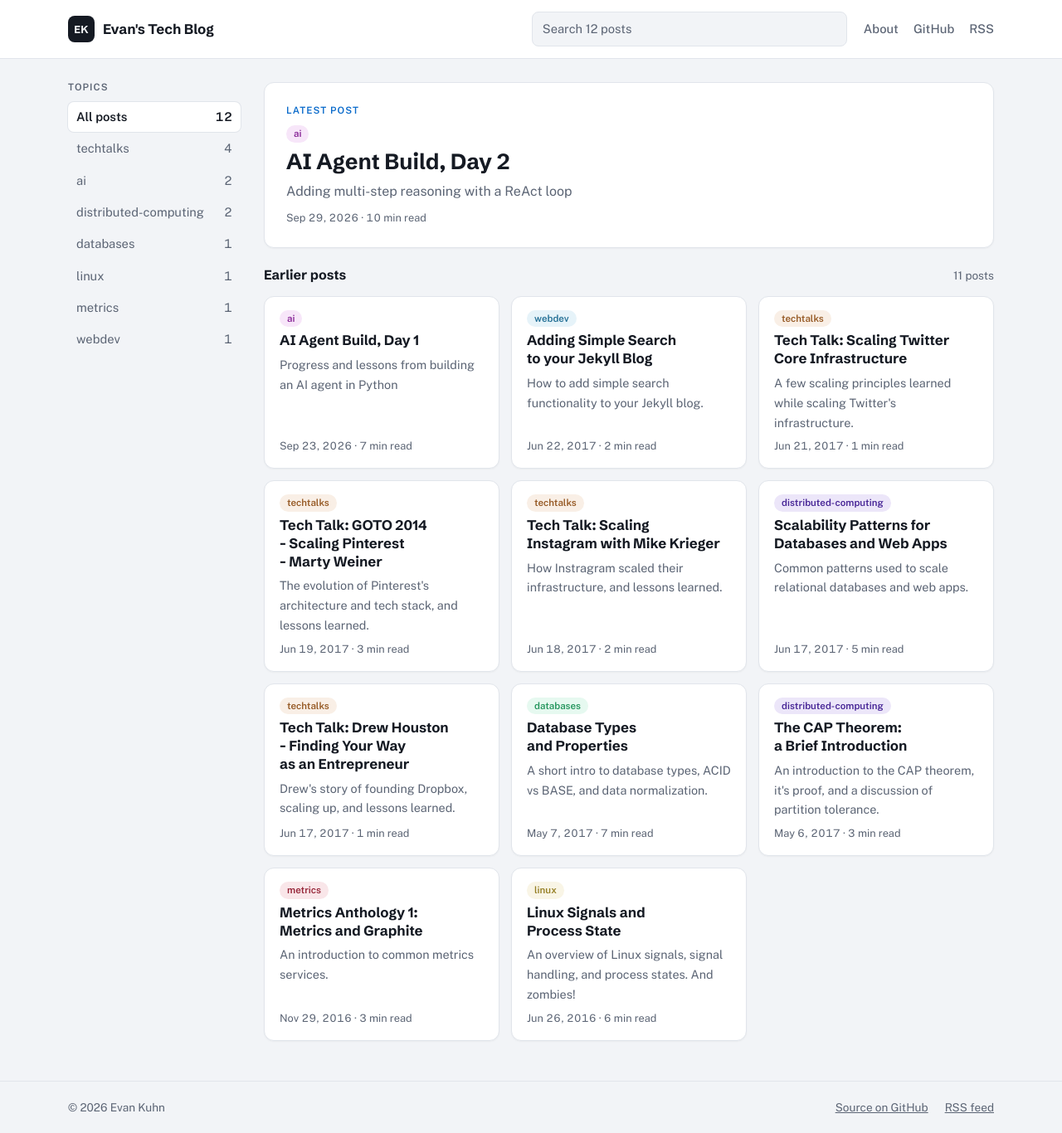
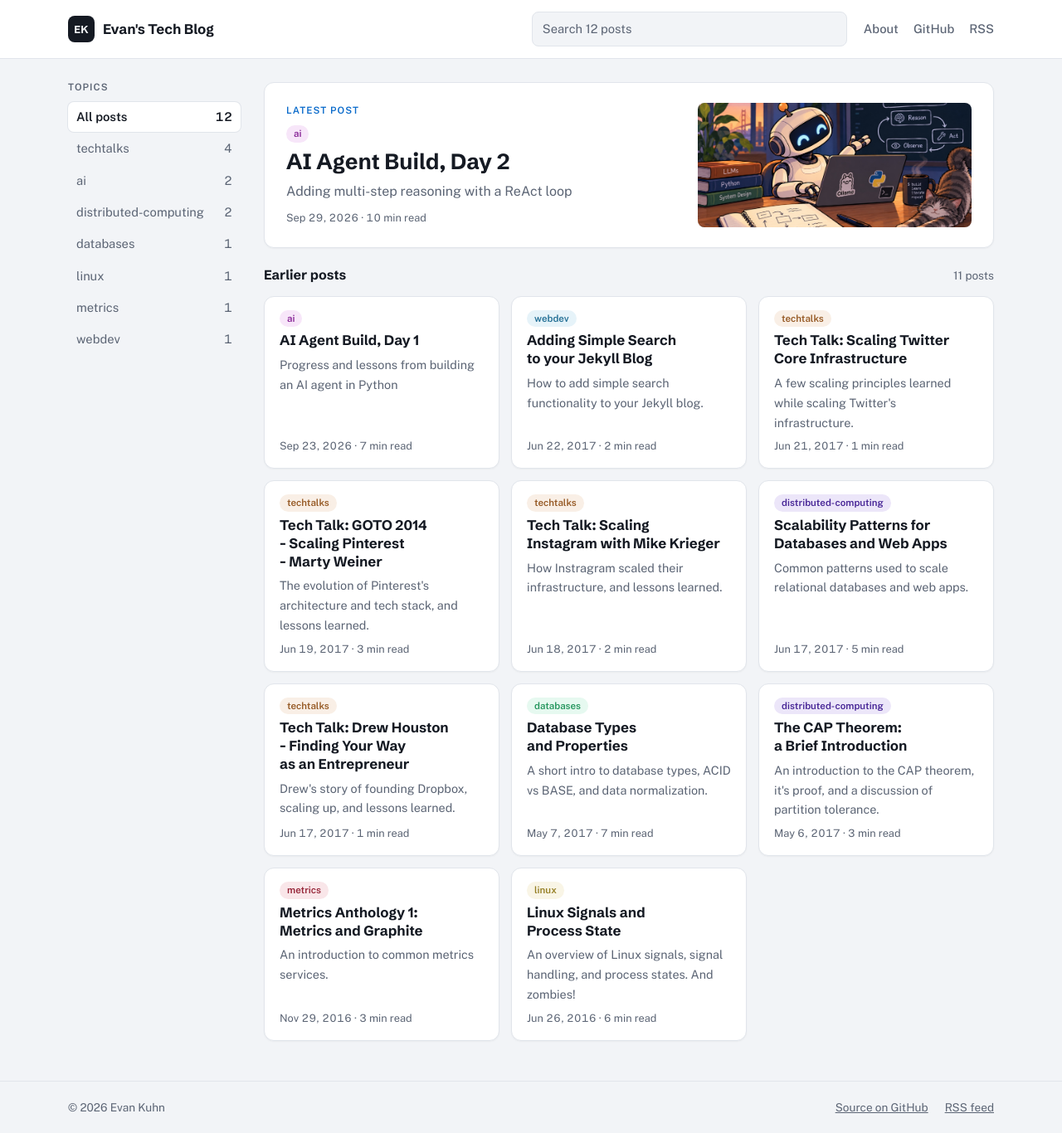
Before and after one commit to EvanKuhn/evankuhn.github.io, a Jekyll site: the page built from index.md, in a window 1280 px wide. Shown: the whole page at 83% size. Built offline with Jekyll 4.4.1, drawn with Linux system fonts in a browser that asks for light colours.

Commit message:
show post image for latest post on home page

```diff
--- a/_layouts/home.html
+++ b/_layouts/home.html
@@ -32,12 +32,21 @@ layout: default
     <div class="post-grid">
       {%- for post in site.posts %}
         {%- assign topic = post.categories | first %}
-      <a class="card surface{% if forloop.first %} is-lead{% endif %}" href="{{ post.url | relative_url }}" data-topic="{{ topic }}">
+        {%- comment -%}
+          Posts without their own image get /favicon.png from _config.yml
+          defaults, for link previews. Don't show that on the card.
+        {%- endcomment -%}
+        {%- assign card_image = post.image %}
+        {%- if card_image == "/favicon.png" %}{% assign card_image = nil %}{% endif %}
+      <a class="card surface{% if forloop.first %} is-lead{% endif %}{% if card_image %} has-image{% endif %}" href="{{ post.url | relative_url }}" data-topic="{{ topic }}">
         <span class="eyebrow">Latest post</span>
         {% include topic-chip.html topic=topic %}
         <h3>{{ post.title | escape }}</h3>
         <p>{{ post.description | escape }}</p>
         <span class="when">{{ post.date | date: "%b %-d, %Y" }} · {% include reading-time.html content=post.content %}</span>
+        {%- if card_image %}
+        <img class="card-image" src="{{ card_image | relative_url }}" alt=""{% unless forloop.first %} loading="lazy"{% endunless %}>
+        {%- endif %}
       </a>
       {%- endfor %}
       <div class="grid-head">
--- a/_sass/main.scss
+++ b/_sass/main.scss
@@ -302,6 +302,7 @@ img { max-width: 100%; height: auto; }
   p { margin: 0; font-size: 0.9rem; color: var(--muted); }
   &:hover h3 { color: var(--accent); }
   .eyebrow { display: none; }
+  .card-image { display: none; }
 }
 
 .card.is-lead {
@@ -321,6 +322,25 @@ img { max-width: 100%; height: auto; }
   }
   h3 { font-size: 1.65rem; line-height: 1.15; }
   p { font-size: 1rem; max-width: 60ch; }
+}
+
+// The lead card shows the post's image to the right of the text.
+// height: 0 + min-height: 100% keeps the image from setting the row heights,
+// so it fills the text's height instead of stretching the rows apart.
+.card.is-lead.has-image {
+  grid-template-columns: minmax(0, 1fr) min(40%, 340px);
+  column-gap: 26px;
+
+  .card-image {
+    display: block;
+    grid-column: 2;
+    grid-row: 1 / span 5;
+    width: 100%;
+    height: 0;
+    min-height: 100%;
+    object-fit: cover;
+    border-radius: 8px;
+  }
 }
 
 .when {
@@ -348,6 +368,18 @@ img { max-width: 100%; height: auto; }
   .topic { width: auto; white-space: nowrap; box-shadow: 0 0 0 1px var(--rule); }
   .card.is-lead { padding: 20px; }
   .card.is-lead h3 { font-size: 1.4rem; }
+
+  // Too narrow for side by side: put the image above the text.
+  .card.is-lead.has-image { grid-template-columns: minmax(0, 1fr); }
+  .card.is-lead.has-image .card-image {
+    grid-column: 1;
+    grid-row: auto;
+    order: -1;
+    height: auto;
+    min-height: 0;
+    aspect-ratio: 16 / 9;
+    margin-bottom: 4px;
+  }
 }
 
 // ---------------------------------------------------------------
```
